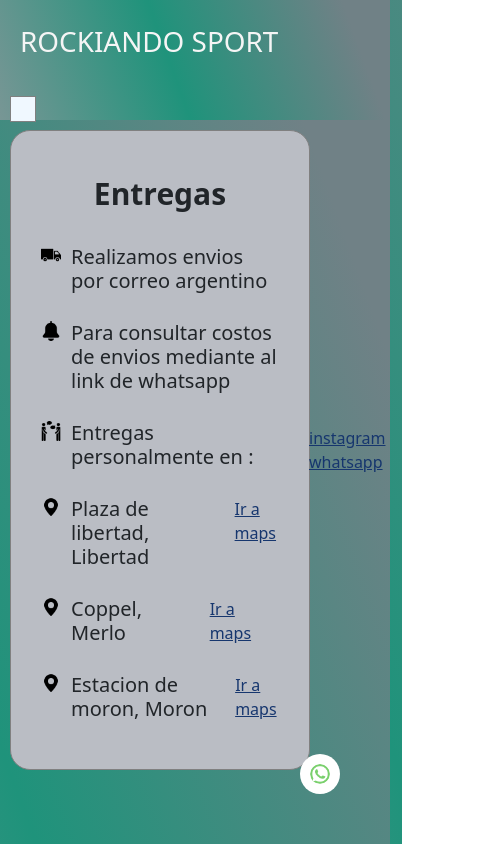
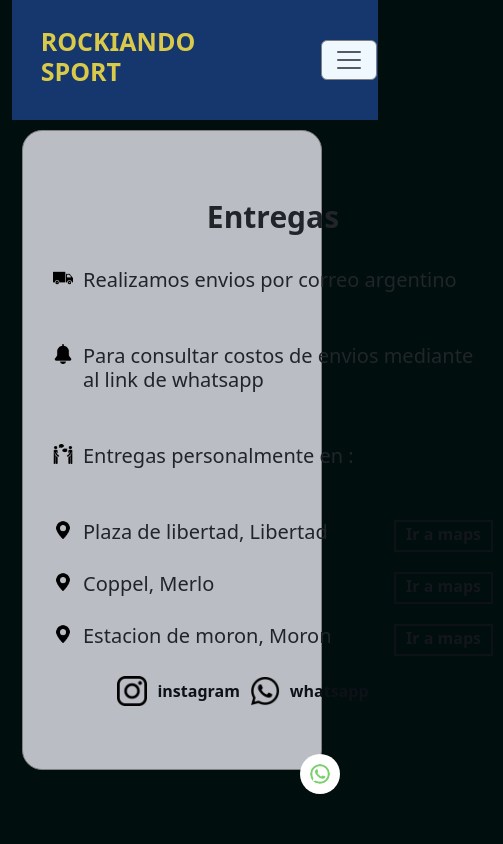
Before and after one commit to carlavillagra1/rockiandosport, a website: page paginas/entrega.html in a window 390 px wide. Shown: the top 844 px of the page, 503 px wide, since content can reach past the window. Drawn offline with nearby package versions, Linux system fonts and the light colour scheme.

Commit message:
cambie los colores

```diff
--- a/paginas/entrega.html
+++ b/paginas/entrega.html
@@ -14,13 +14,12 @@
 
 
 
-
-        <header class="headerr row" >
+      <header class="headerr row" >
 
             <h1 class="logo" > ROCKIANDO SPORT</h1>
 
-            <nav class=" menu navbar-expand-lg ">
-                <div class="container-fluid">
+            <nav class=" menu navbar navbar-expand-lg ">
+                <div class="container-fluid ">
                   <button class="navbar-toggler" type="button" data-bs-toggle="collapse" data-bs-target="#navbarNavAltMarkup" aria-controls="navbarNavAltMarkup" aria-expanded="false" aria-label="Toggle navigation">
                     <span class="navbar-toggler-icon"></span>
                   </button>
@@ -58,24 +57,26 @@
            </div>
            <div class="hijoEntrega">
            <img src="../img/ubicacion.png" alt="ubicacion">
-           <h5> Plaza de libertad, Libertad</h5> <a href="https://goo.gl/maps/txTQJgNbkSw78QKs8">Ir a maps</a>
+           <div class="puntos">
+           <h5> Plaza de libertad, Libertad</h5> <a href="https://goo.gl/maps/txTQJgNbkSw78QKs8">Ir a maps</a> </div>
            </div>
            <div class="hijoEntrega">
            <img src="../img/ubicacion.png" alt="ubicacion">
-            <h5>Coppel, Merlo</h5> <a href="https://goo.gl/maps/iEMk6TV77EKZreAh8">Ir a maps</a>
+            <div class="puntos">
+            <h5>Coppel, Merlo</h5> <a href="https://goo.gl/maps/iEMk6TV77EKZreAh8">Ir a maps</a> </div>
            </div>
             <div class="hijoEntrega">
            <img src="../img/ubicacion.png" alt="ubicacion">
-            <h5>Estacion de moron, Moron</h5> <a href="https://goo.gl/maps/sfwH5odsXLvkzjZ4A">Ir a maps</a>
+           <div class="puntos">
+            <h5>Estacion de moron, Moron</h5> <a href="https://goo.gl/maps/sfwH5odsXLvkzjZ4A">Ir a maps</a></div>
            </div>
         <div class="hijoredes">
         <img src="../img/logoig.png" alt="logo instagram">
         <a href="https://www.instagram.com/reel/Cg2wT7cpL5B
         /?utm_source=ig_web_copy_link&igshid=MzRlODBiNWFlZA==">instagram</a>
-        </div>
-        <div class="hijoredes">
+
         <img src="../img/whatsapp2.png" alt="logo whatsapp">
-         <a href="">whatsapp</a>
+         <a href="https://wa.link/e4smod">whatsapp</a>
         </div>
 
 </main>
--- a/scss/_variables.scss
+++ b/scss/_variables.scss
@@ -1,6 +1,6 @@
 /*variables*/
-$color1 :linear-gradient(70deg, rgba(32,85,113,1) 0%, rgba(99,198,193,1) 45%, rgba(23,59,112,1) 89%);
+$color1 :#daca4a;
 
-$color2: white;
-$color3: linear-gradient(70deg, rgba(120,150,149,1) 0%, rgba(31,147,123,1) 44%, rgba(112,129,134,1) 89%);
+$color2: #010e0e;
+$color3: linear-gradient(70deg, rgba(93,77,19,1) 0%, rgba(218,202,74,1) 47%, rgba(93,77,19,1) 89%);
 $fuentegrande:40px;
--- a/scss/estilos.scss
+++ b/scss/estilos.scss
@@ -2,20 +2,20 @@
 @import "variables";
 
 
-*{
-    margin: 0;
-    padding: 0;
-}
+
 /*extend*/
 .botones{
     text-decoration: none;
     font-weight: bolder;
-    color: black;
+    color: $color1;
     font-size: 30px;
     border-radius: 10px;
     background:   $color3;
     width: 200px;
     text-align: center;
+    background: none;
+    border: solid 5px rebeccapurple;
+
 
 }
 .claseinfo{
@@ -45,13 +45,8 @@
 
 
 body{
-    background: $color3;
+    background: $color2;
     margin: 0;
-}
-
-.container-fluid{
-    margin: 0;
-    padding: 0;
 
 }
 
@@ -64,10 +59,12 @@ body{
     align-items: center;
     margin: 0;
 
+
         .logo{
             width: 400px;
-            color: whitesmoke;
+            color: $color1;
             padding: 10px;
+            font-weight: bolder;
 
         }
 
@@ -77,12 +74,17 @@ body{
 
             .nav-link{
                 color: antiquewhite;
-                padding: 10px;
                 font-size: 20px;
+                font-weight: bolder;
+
+                    &:hover{
+                        background: $color3;
+                }
 }
 
         }
 }
+
 .banner{
     margin: 0;
 
@@ -106,8 +108,7 @@ body{
                 display: flex;
                 flex-direction: row;
                 justify-content: center;
-
-
+                align-items: center;
 
 
 
@@ -115,7 +116,6 @@ body{
                 @extend .botones;
                 width: 200px;
                 height: 200px;
-                align-items: center;
 
         }
             .btnVin{
@@ -176,7 +176,7 @@ body{
         padding: 10px;
     }
         .hijo{
-            background:#babdc4;
+            background: $color3;
             height: 50vh;
             border-radius: 10px;
             text-align: center;
@@ -307,31 +307,68 @@ body{
                 padding: 10px;
                 gap: 10px;
 
+                   .puntos{
+                    width: 410px;
+                    display: flex;
+                    justify-content: space-between;
+
                     a{
-                        display: flex;
-                        justify-content: end;
+                        text-decoration: none;
+                        color: #13161c;
+                        padding: 0 10px 0 10px;
+                        font-weight: bold;
+                        border: 2px solid #0e1118;
                     }
+                   }
+            }
+            .hijoredes{
+                display: flex;
+                flex-direction: row;
+                width: 400px;
+                justify-content: center;
+                gap: 10px;
+                align-items: center;
+                padding: 10px;
+
+                a{
+                    text-decoration: none;
+                    color: #0e1118;
+                    font-weight: bolder;
+                }
+
+                img{
+                    height: 30px;
+                    width: 30px;
+
+
+                }
+
             }
         }
 }
 
-.hijoredes{
+
+.padreUbi{
     display: flex;
-    flex-direction: row;
-        img{
-            padding: 10px;
-    }
+    width: 630px;
+    height: 490px;
+    padding: 10px;
+    margin: 10px;
+    background-color: #13161c;
 
-}
-.ubicacion{
-    margin: 13px;
-    display: flex;
+        .ubicacion{
+            flex-direction: column;
 
+                iframe{
+                    width: 610px;
+                }
+        }
 }
 .container-fluid{
+        margin: 0;
 
         .footer{
-            background: $color3;
+            background: $color1;
             height: 110px;
             align-items: center;
 
@@ -354,7 +391,8 @@ body{
             }
             a{
                 text-decoration: none;
-                color: whitesmoke;
+                color: $color2;
+                font-weight: bolder;
             }
 
         }
@@ -582,23 +620,29 @@ body{
 @media screen and (max-width: 500px) {
     .container-fluid{
         margin: 0;
-    }
+
     .headerr{
         display: flex;
         flex-direction: row;
         padding: 10px;
-        justify-content: space-between;
+        justify-content: space-evenly;
         align-items: center;
         width: 100%;
         margin: 0;
+        background: #16366e;
+
+                .logo{
+                    width: 260px;
+                    font-size: 25px;
 
 
-            .container-fluid{
-                position: absolute;
-                height: 100px;
-                z-index: 10000;
-                left: 10px;
-                margin: 0;
+                }
+                .menu{
+                    width: 60px;
+
+
+
+
 
 
                 .navbar-toggler{
@@ -611,21 +655,20 @@ body{
 
     }
                 .navbar-collapse{
-                    background-color: #16366e;
-                    width: 120px;
+                    background:$color3;
+                    width: 160%;
                     border-radius: 10px;
-                    position: absolute;
-                    top: 75px;
     }
                 .navbar-nav{
                     text-align: center;
     }
 
                 .nav-link{
-                    color: antiquewhite;
+                    color: $color2;
     }
     }
 }
+    }
         .secciones{
             display: flex;
             flex-direction: column;
```
Also changed, not shown: index.html (+4 -2 lines), css/estilos.css, 1 other file.
